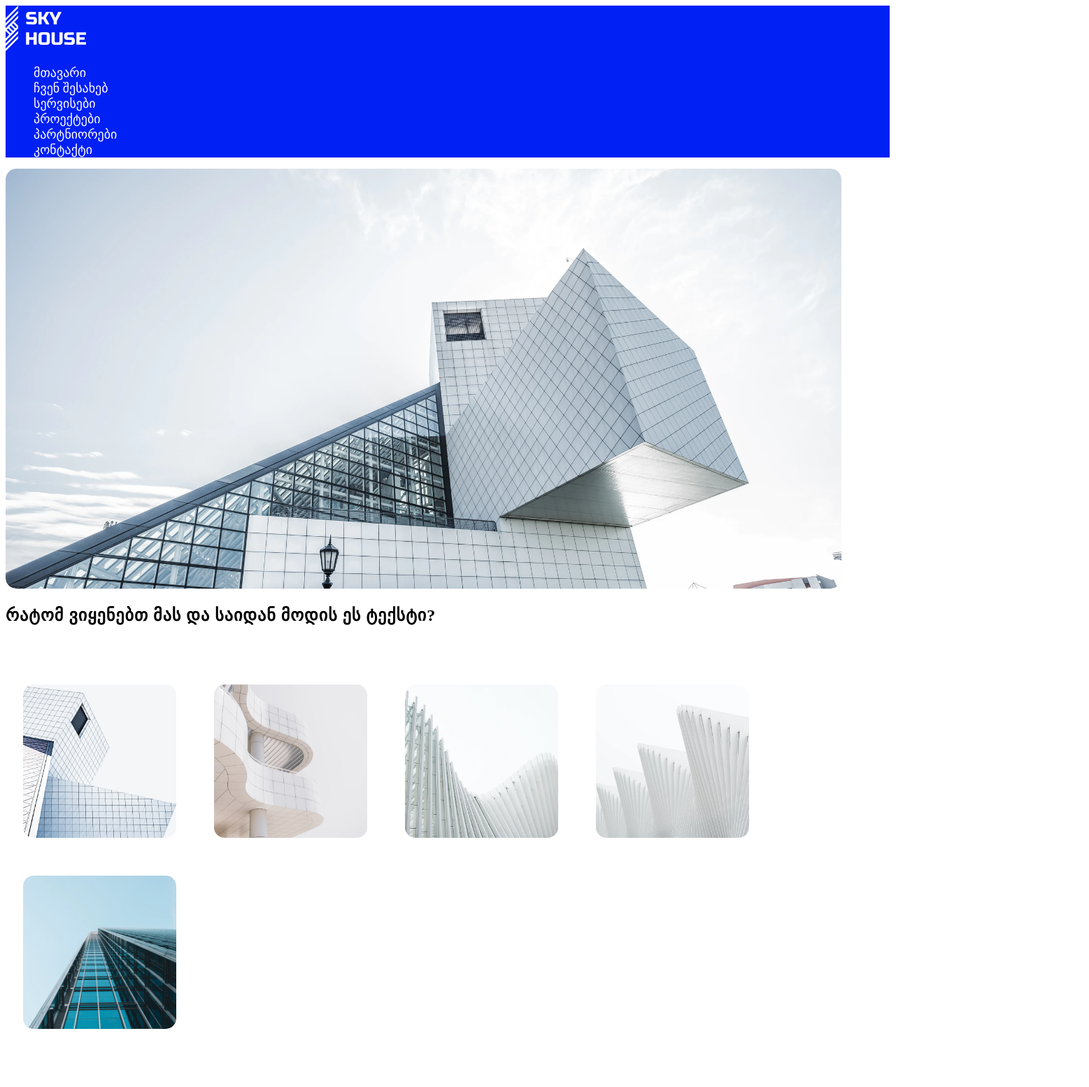
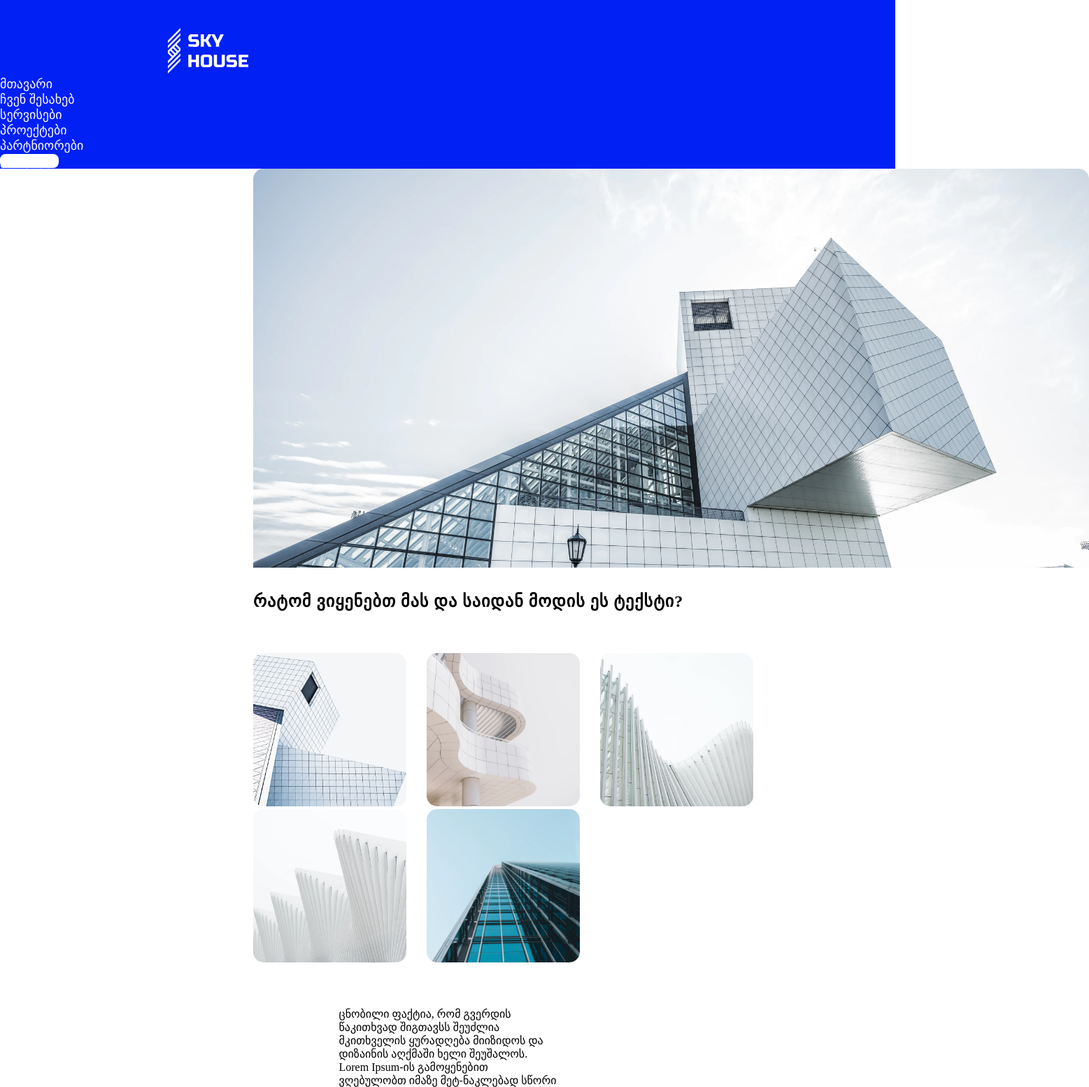
Before and after one commit to AniKakh/lesson-4, a plain HTML site: page index.html in a window 1280 px wide. Shown: the top 1553 px of the page at 70% size, 1557 px wide, since content can reach past the window. Drawn offline with Linux system fonts and the light colour scheme.

Commit message:
last updates

```diff
--- a/index.html
+++ b/index.html
@@ -9,7 +9,7 @@
 </head>
 <body>
     <header>
-      <a href="main.html">  <img class="logo" src="images/Group 2.png" alt="logo"> </a>
+      <a class="logo-a" href="main.html">  <img class="logo" src="images/Group 2.png" alt="logo"> </a>
         <div class="header-div">
             <nav>
                 <ul>
@@ -29,7 +29,7 @@
                         <a href="partners.html"> პარტნიორები</a>
                     </li>
                     <li>
-                        <a href="#"> კონტაქტი</a>
+                        <a class="contact" href="#"> კონტაქტი</a>
                     </li>
                 </ul>
 
@@ -61,7 +61,10 @@
         </section>
     </main>
 <footer>
-
+    <p>ყველა უფლება დაცულია</p>
+    <p>დამზადებულია</p>
+    <p> <img src="images/Group 73.png" alt="heart">-ით</p>
+    <img src="images/Group 72.png" alt="ftr-logo">
 </footer>
 </body>
 </html>
--- a/style.css
+++ b/style.css
@@ -1,16 +1,42 @@
+*{
+   box-sizing: border-box;
+   margin: 0;
+   padding: 0;
+}
+
+a {
+   text-decoration: none;
+}
+
+ul {
+    list-style: none;
+}
+
+
 header {
     background-color: #0020F4;
 }
 
-.header-div ul {
-    list-style: none
+header img {
+    padding-left: 240px;
+    padding-top: 40px;
+}
+
+
+.header-div a {
+    color: white;
+    font-size: 18px;
 
 }
 
-.header-div a {
-    color: white;
-    text-decoration: none;
-    font-size: 18px;
+.contact {
+    background-color: #ffffff;
+    color: #000;
+    border-radius: 8px;
+}
+
+.sec-1 {
+    margin-left: 362px;
 }
 
 .sec-1 img {
@@ -18,6 +44,7 @@ header {
     border-radius: 15px;
     width: 1195px;
     height: 600px;
+    padding-bottom: 30px;
 }
 
 
@@ -29,28 +56,42 @@ header {
 .card-imgs {
     margin-top: 60px;
     margin-bottom: 60px;
+    margin-left: 362px;
 }
 
 .card-imgs img {
-   padding: 25px;
+   padding-right: 25px;
 }
 
 .text-sec {
     font-size: 16px;
+    margin-bottom: 180px;
+    margin-left: 484.5px;
+    margin-right: 484.5px;
 }
 
 .cta-text {
     background-color: #0A22F4;
     width: 341px;
-    height: 28px;
+    height: 55px;
     border-radius: 28px;
     text-align: center;
     padding-top: 18px;
     padding-bottom: 18px;
     margin-top: 60px;
+    margin-right: 790px;
 }
 
 .cta-text a {
     text-decoration: none;
     color: #ffffff;
 }
+
+footer {
+    background-color: #0A22F4;
+}
+
+footer p {
+    color: #ffffff;
+    font-size: 16px;
+}
```
Also changed, not shown: images/Group 72.png (added), images/Group 73.png (added).
